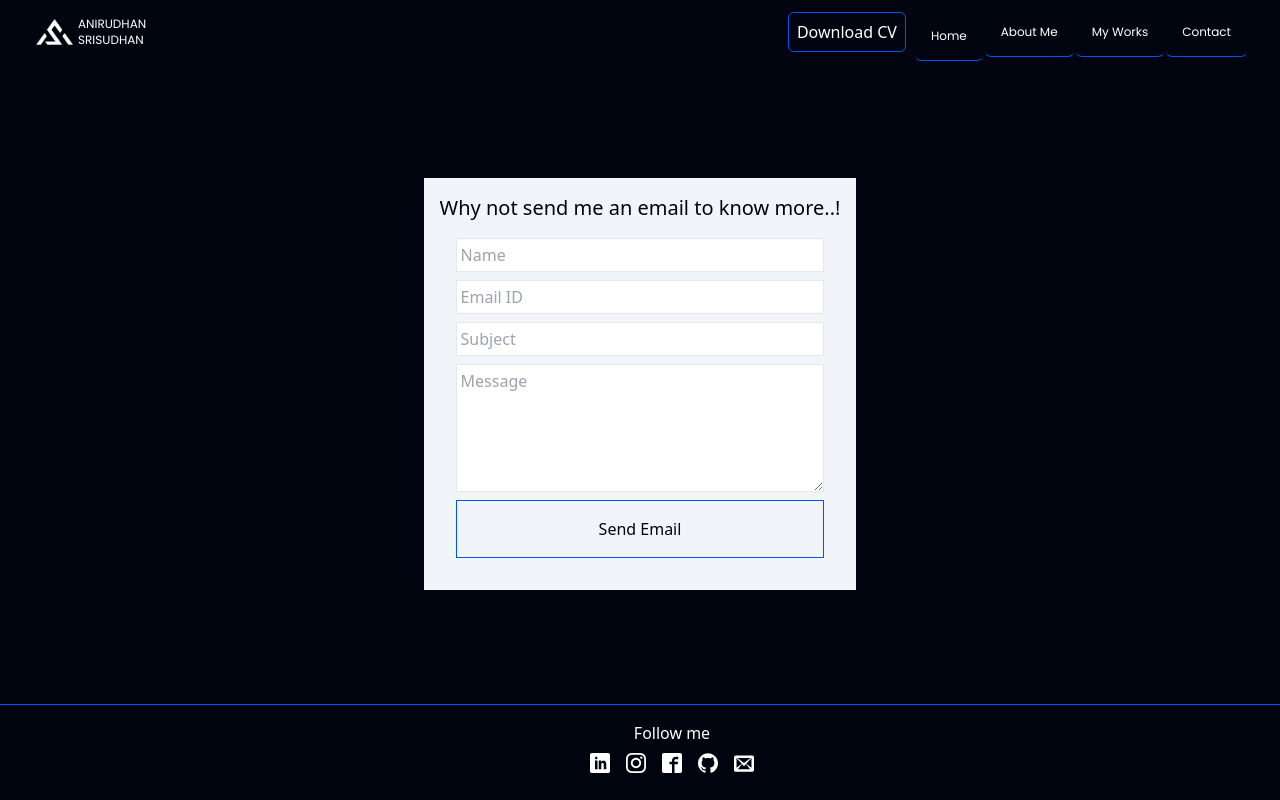
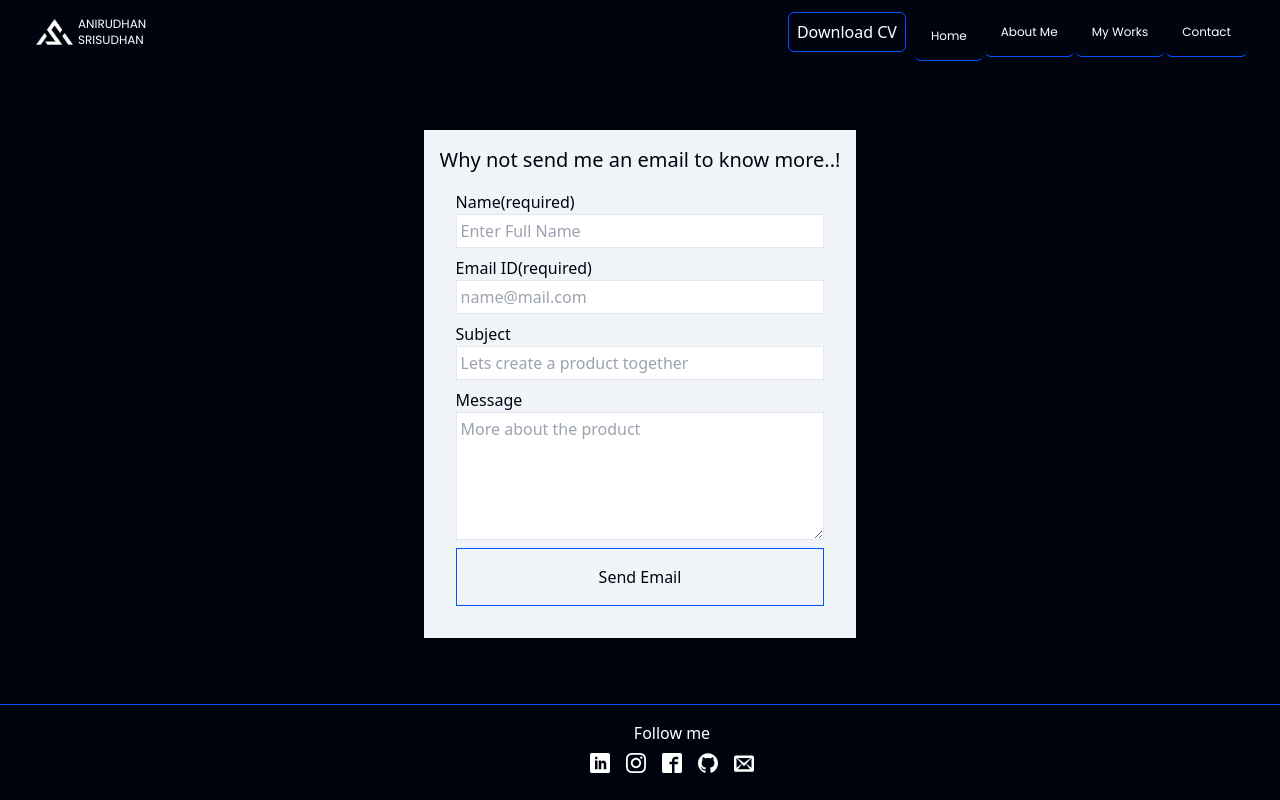
Before and after one commit to ani94s/ani-portfolio, a React (Create React App) app: page /ani-portfolio/contact in a window 1280 px wide. Built offline with nearby package versions, Linux system fonts and the light colour scheme.

Commit message:
Email sending using formspree

```diff
--- a/src/components/email-content.jsx
+++ b/src/components/email-content.jsx
@@ -2,18 +2,26 @@ import React from "react";
 import Button from "./atoms/button";
 
 const EmailContent = () => {
-  const sendEmail = (data) => {
-    data.preventDefault();
-    console.log(data);
-  };
   return (
     <section id="sendEmail" className="bg-slate-100 text-primary p-4">
       <h1 className='text-xl font-medium text-primary'>Why not send me an email to know more..!</h1>
-      <form className="flex flex-col gap-2 p-4" onSubmit={sendEmail}>
-        <input name="name" placeholder="Name" className="p-1 border"/>
-        <input name="emailid" placeholder="Email ID" className="p-1 border"/>
-        <input name="subject" placeholder="Subject" className="p-1 border"/>
-        <textarea name="message" placeholder="Message" className="p-1 h-32 border"/>
+      <form className="flex flex-col gap-2 p-4" action="https://formspree.io/f/xdovbkqn" method="POST">
+        <div className="flex flex-col leading-normal">
+          <label htmlFor="name">Name(required)</label>
+          <input name="name" placeholder="Enter Full Name" className="p-1 border" required/>
+        </div>
+        <div className="flex flex-col leading-normal">
+          <label htmlFor="emailid">Email ID(required)</label>
+          <input name="emailid" placeholder="name@mail.com" className="p-1 border" required/>
+        </div>
+        <div className="flex flex-col leading-normal">
+          <label htmlFor="subject">Subject</label>
+          <input name="subject" placeholder="Lets create a product together" className="p-1 border"/>
+        </div>
+        <div className="flex flex-col leading-normal">
+          <label htmlFor="message">Message</label>
+          <textarea name="message" placeholder="More about the product" className="p-1 h-32 border"/>
+        </div>
         <Button type="submit" className="p-4">Send Email</Button>
       </form>
     </section>
--- a/src/components/navbar.jsx
+++ b/src/components/navbar.jsx
@@ -14,7 +14,7 @@ const Navbar = () => {
         <nav className="w-full flex flex-row justify-between items-center navbar">
           <Link className="flex flex-row py-4" to={navLinks[0].url} onClick={()=>setSelectedTab(navLinks[0].id)}>
             <img src={anilogo} alt="Logo" className="w-[46px] h-[32px]" />
-            <div className="flex flex-col align-middle justify-start text-xs uppercase font-poppins">
+            <div className="ss:flex hidden flex-col align-middle justify-start text-xs uppercase font-poppins">
               <p>Anirudhan</p>
               <p>Srisudhan</p>
             </div>
```
